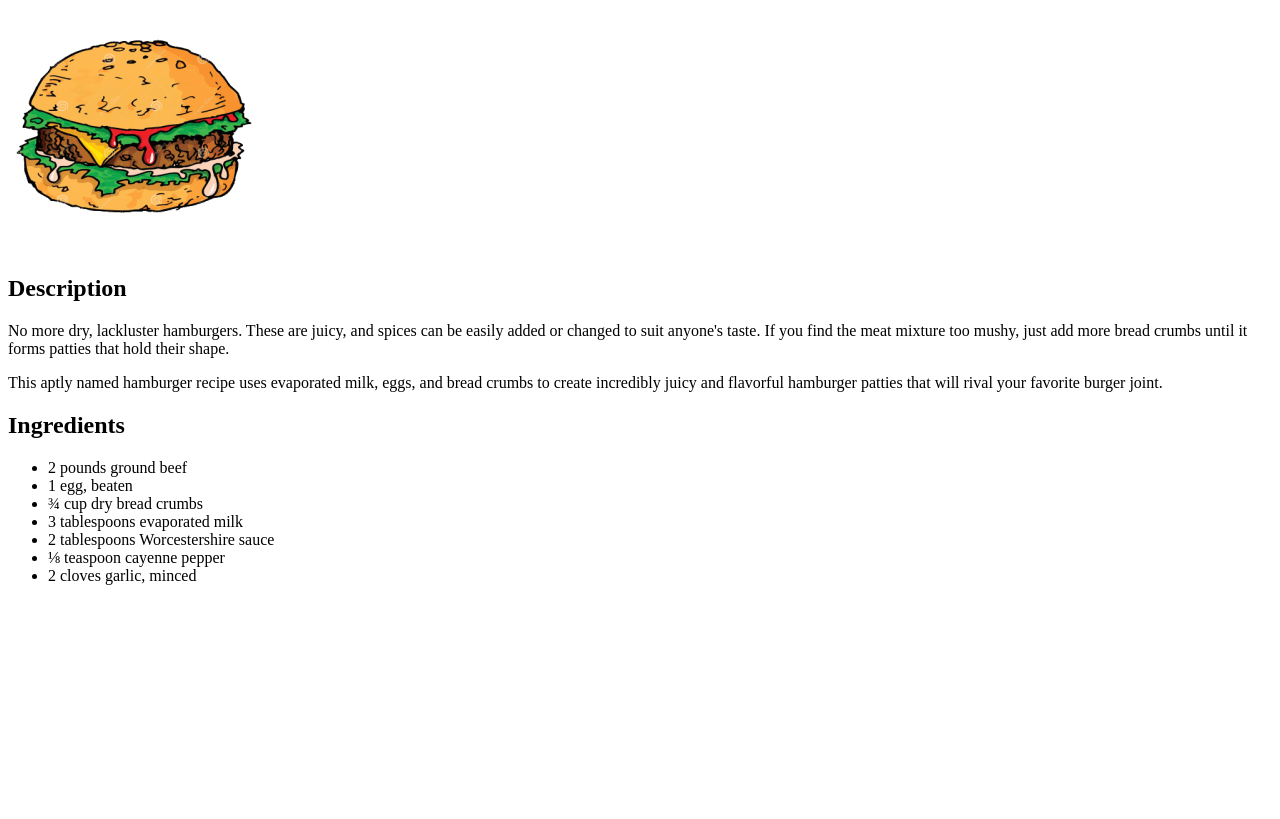
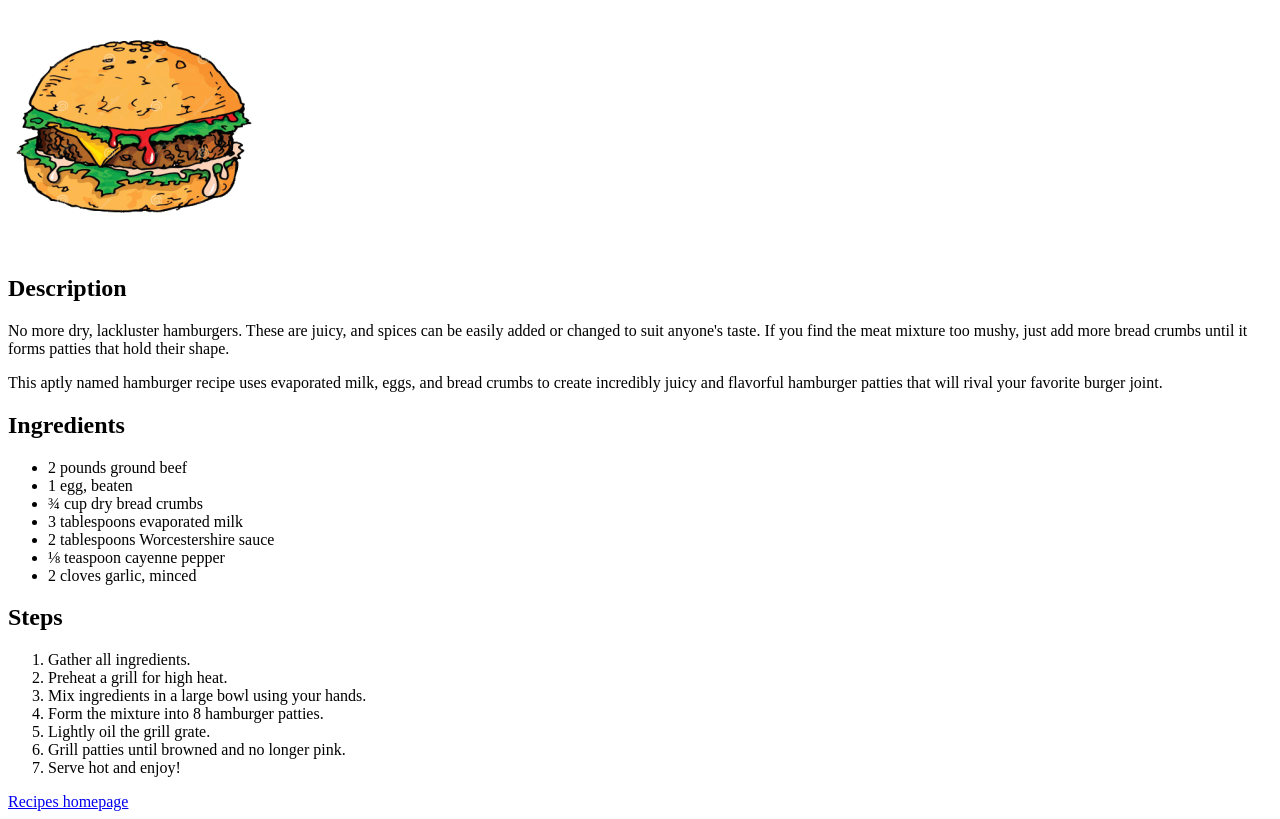
Before and after one commit to kyrathasoft/odin-recipes, a plain HTML site: page recipes/juicy-burger.html in a window 1280 px wide. Shown: the part 79-898 px from the top of the page. Before the commit the page ends 800 px from the top, so only its background shows below. Drawn offline with Linux system fonts and the light colour scheme.

Commit message:
Add footer element containing link back to the index.html page

```diff
--- a/recipes/juicy-burger.html
+++ b/recipes/juicy-burger.html
@@ -21,5 +21,18 @@
         <li>⅛ teaspoon cayenne pepper</li>
         <li>2 cloves garlic, minced</li>
     </ul>
+    <h2>Steps</h2>
+    <ol>
+        <li>Gather all ingredients.</li>
+        <li>Preheat a grill for high heat.</li>
+        <li>Mix ingredients in a large bowl using your hands.</li>
+        <li>Form the mixture into 8 hamburger patties.</li>
+        <li>Lightly oil the grill grate. </li>
+        <li>Grill patties until browned and no longer pink.</li>
+        <li>Serve hot and enjoy!</li>
+    </ol>
+    <footer>
+        <a href="..\index.html">Recipes homepage</a>
+    </footer>
 </body>
 </html>
```
